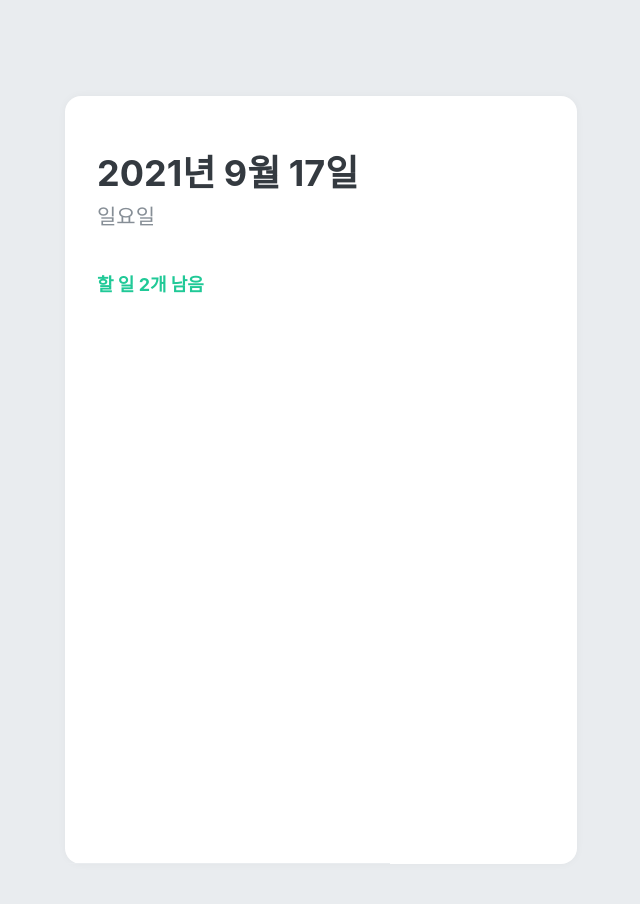
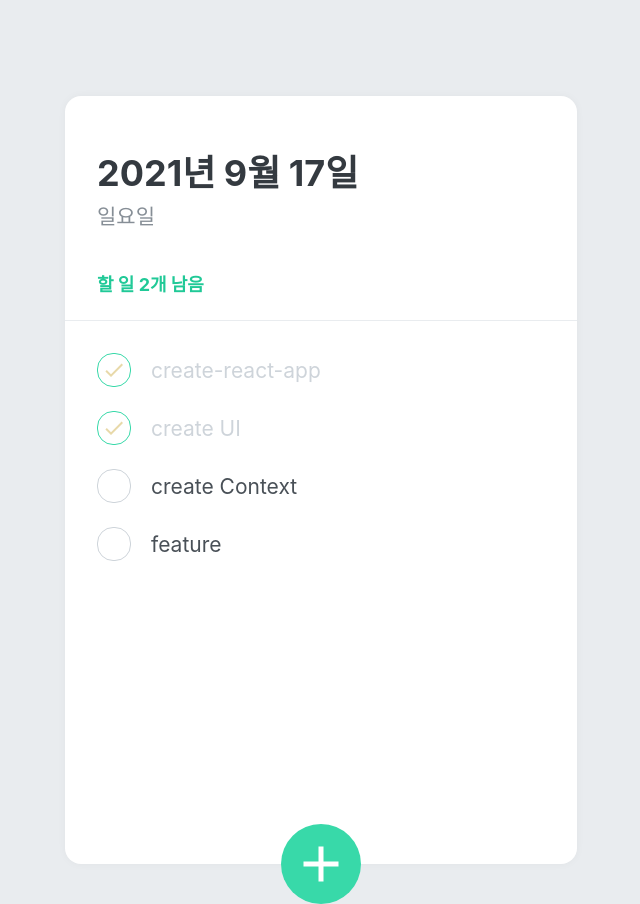
Before and after one commit to Taeyeon-Lim/react-toDoList, a React (Create React App) app: page / in a window 1280 px wide. Shown: the whole page, without its empty margins (319-959 px from the left). Built offline with nearby package versions, Linux system fonts and the light colour scheme.

Commit message:
feature/UI: template, list

```diff
--- a/src/App.js
+++ b/src/App.js
@@ -1,5 +1,7 @@
 import { createGlobalStyle } from 'styled-components';
+import TodoCreate from './Comonents/TodoCreate';
 import TodoHead from './Comonents/TodoHead';
+import TodoList from './Comonents/TodoList';
 import TodoTemplate from './Comonents/TodoTemplate';
 
 const GlobalStyle = createGlobalStyle`
@@ -14,6 +16,8 @@
       <GlobalStyle />
       <TodoTemplate>
         <TodoHead />
+        <TodoList />
+        <TodoCreate />
       </TodoTemplate>
     </>
   );
--- /dev/null
+++ b/src/Comonents/TodoCreate.js
@@ -0,0 +1,98 @@
+import styled, { css } from 'styled-components';
+import { MdAdd } from 'react-icons/md';
+import { useState } from 'react';
+
+const CircleButton = styled.div`
+  background: #38d9a9;
+  &:hover {
+    background: #63e6be;
+  }
+  &:active {
+    background: #20c997;
+  }
+
+  z-index: 5;
+  cursor: pointer;
+  width: 80px;
+  height: 80px;
+  display: flex;
+  align-items: center;
+  justify-content: center;
+
+  position: absolute;
+  left: 50%;
+  bottom: 0;
+  // 버튼 크기만큼 좌측 하단 이동
+  transform: translate(-50%, 50%);
+
+  font-size: 60px;
+  color: white;
+  border-radius: 40px;
+
+  border: none;
+  outline: none;
+
+  // 추가 버튼 애니메이션
+  transition: 0.125s all ease-in;
+  ${props =>
+    props.open &&
+    css`
+      background: #ff6b6b;
+      &:hover {
+        background: #ff8787;
+      }
+      &:active {
+        background: #fa5252;
+      }
+      transform: translate(-50%, 50%) rotate(45deg);
+    `}
+`;
+
+const InsertFormPositioner = styled.div`
+  width: 100%;
+  bottom: 0;
+  left: 0;
+  position: absolute;
+`;
+
+const InsertForm = styled.div`
+  background: #f8f9fa;
+  padding: 32px;
+  padding-bottom: 72px;
+  // 하단 모서리 둥글게
+  border-bottom-left-radius: 16px;
+  border-bottom-right-radius: 16px;
+  border-top: 1px solid #e9ecef;
+`;
+
+const Input = styled.input`
+  padding: 12px;
+  border-radius: 4px;
+  border: 1px solid #dee2e6;
+  width: 100%;
+  outline: none;
+  font-size: 18px;
+  // box 삐져나옴 방지
+  box-sizing: border-box;
+`;
+
+function TodoCreate() {
+  const [open, setOpen] = useState(false);
+  const onToggle = () => setOpen(!open);
+  return (
+    <>
+      {open && (
+        <InsertFormPositioner>
+          <InsertForm>
+            <Input placeholder='할 일을 입력하세요' autoFocus />
+          </InsertForm>
+        </InsertFormPositioner>
+      )}
+      <CircleButton onClick={onToggle} open={open}>
+        <MdAdd />
+      </CircleButton>
+    </>
+  );
+}
+
+export default TodoCreate;
--- /dev/null
+++ b/src/Comonents/TodoItem.js
@@ -0,0 +1,76 @@
+import { MdDone, MdDelete } from 'react-icons/md';
+import styled, { css } from 'styled-components';
+
+// 왼쪽 체크 아이콘
+const CheckCircle = styled.div`
+  width: 32px;
+  height: 32px;
+  border-radius: 16px;
+  border: 1px solid #ced4da;
+  font-size: 24px;
+  display: flex;
+  align-items: center;
+  justify-content: center;
+  margin-right: 20px;
+  cursor: pointer;
+  ${props =>
+    props.done &&
+    css`
+      border: 1px solid #38d9a9;
+      color: #e8d9a9;
+    `}
+`;
+
+const Text = styled.div`
+  flex: 1;
+  font-size: 21px;
+  color: #495057;
+  ${props =>
+    props.done &&
+    css`
+      color: #ced4da;
+    `}
+`;
+
+// 우측 쓰레기통 아이콘
+const Remove = styled.div`
+  opacity: 0;
+  display: flex;
+  align-items: center;
+  justify-content: center;
+  color: #dee2e6;
+  font-size: 24px;
+  cursor: pointer;
+  &:hover {
+    color: #ff6b6b;
+  }
+`;
+
+// Remove, CheckCircle, Text 결합
+const TodoItemBlock = styled.div`
+  display: flex;
+  align-items: center;
+  padding-top: 12px;
+  padding-bottom: 12px;
+
+  // hover 상황에서 셀렉터를 사용한 Remove 넣기
+  &:hover {
+    ${Remove} {
+      opacity: 1;
+    }
+  }
+`;
+
+function TodoItem({ id, done, text }) {
+  return (
+    <TodoItemBlock>
+      <CheckCircle done={done}>{done && <MdDone />}</CheckCircle>
+      <Text done={done}>{text}</Text>
+      <Remove>
+        <MdDelete />
+      </Remove>
+    </TodoItemBlock>
+  );
+}
+
+export default TodoItem;
--- /dev/null
+++ b/src/Comonents/TodoList.js
@@ -0,0 +1,21 @@
+import styled from 'styled-components';
+import TodoItem from './TodoItem';
+
+const TodoListBlock = styled.div`
+  flex: 1;
+  padding: 20px 32px 48px;
+  overflow-y: auto;
+`;
+
+function TodoList() {
+  return (
+    <TodoListBlock>
+      <TodoItem text='create-react-app' done={true} />
+      <TodoItem text='create UI' done={true} />
+      <TodoItem text='create Context' done={false} />
+      <TodoItem text='feature' done={false} />
+    </TodoListBlock>
+  );
+}
+
+export default TodoList;
--- a/src/Comonents/TodoTemplate.js
+++ b/src/Comonents/TodoTemplate.js
@@ -14,7 +14,7 @@
   margin-bottom: 32px;
 
   display: flex;
-  flex-direction: 32px;
+  flex-direction: column;
 `;
 
 function TodoTemplate({ children }) {
```
